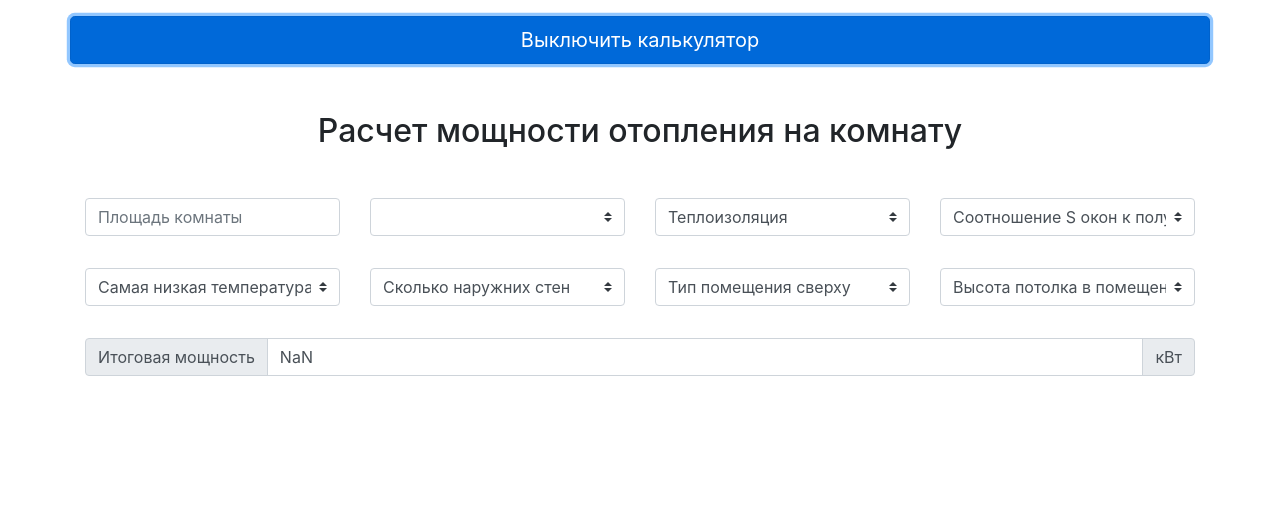
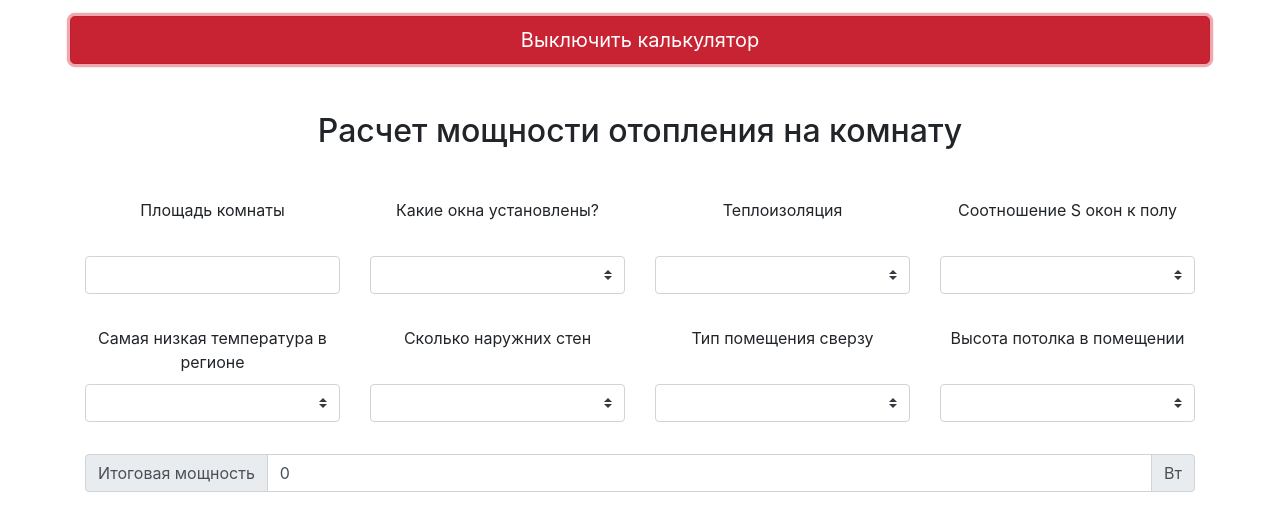
Before and after one commit to lit-nik-nik/calc-heating, a plain HTML site: page index.html in a window 1280 px wide. Both pictures are taken after a click on the button "Включить калькулятор". Drawn offline with nearby package versions, Linux system fonts and the light colour scheme.

Commit message:
add id, label and function cleraForm

```diff
--- a/css/style.css
+++ b/css/style.css
@@ -5,3 +5,7 @@
 .hide {
     display: none;
 }
+
+label {
+    min-height: 50px;
+}
--- a/index.html
+++ b/index.html
@@ -4,6 +4,7 @@
     <meta charset="UTF-8">
     <meta name="viewport" content="width=device-width, initial-scale=1.0">
     <title>Калькулятор отопления</title>
+    <link rel="shortcut icon" href="img/favicon.ico" type="image/x-icon" />
     <link rel="stylesheet" href="https://stackpath.bootstrapcdn.com/bootstrap/4.5.2/css/bootstrap.min.css" integrity="sha384-JcKb8q3iqJ61gNV9KGb8thSsNjpSL0n8PARn9HuZOnIxN0hoP+VmmDGMN5t9UJ0Z" crossorigin="anonymous">
     <link rel="stylesheet" href="css/style.css">
 </head>
@@ -11,7 +12,7 @@
     <div class="button">
         <div class='container'>
             <div class='row'>
-                <button type="button" class="btn btn-primary btn-lg btn-block mt-3">Включить калькулятор</button>
+                <button type="button" class="btn btn-success btn-lg btn-block mt-3">Включить калькулятор</button>
             </div>
         </div>
     </div>
@@ -19,30 +20,31 @@
     <div class="calculator hide">
         <div class="container">
             <h2 class="tittle text-center my-5">Расчет мощности отопления на комнату</h2>
-            <div class="row">
-                <div class="col">
-                    <input type="text" class="form-control area" placeholder="Площадь комнаты">
+            <div class="row text-center">
+                <div class="col-sm">
+                    <label for="area">Площадь комнаты</label>
+                    <input type="text" id="area" class="form-control" placeholder="">
                 </div>
 
-                <div class="col">
-                    <select class="custom-select window">
-                        <option selected>Какие окна установлены</option>
+                <div class="col-sm">
+                    <label for="window">Какие окна установлены?</label>
+                    <select class="custom-select" id="window">
                         <option value="1.27">Обычные окна</option>
                         <option value="1">Двойной стеклопакет</option>
                         <option value="0.85">Тройной стеклопакет</option>
                       </select>
                 </div>
-                <div class="col">
-                    <select class="custom-select thermal">
-                        <option selected>Теплоизоляция</option>
+                <div class="col-sm">
+                    <label for="thermal">Теплоизоляция</label>
+                    <select class="custom-select" id="thermal">
                         <option value="1.27">Низка</option>
                         <option value="1">Хорошая</option>
                         <option value="0.85">Высокая</option>
                       </select>
                 </div>
-                <div class="col">
-                    <select class="custom-select area-window">
-                        <option selected>Соотношение S окон к полу</option>
+                <div class="col-sm">
+                    <label for="area-window">Соотношение S окон к полу</label>
+                    <select class="custom-select" id="area-window">
                         <option value="1.2">50%</option>
                         <option value="1.1">40%</option>
                         <option value="1">30%</option>
@@ -53,9 +55,9 @@
 
                 <div class="w-100 my-3"></div>
 
-                <div class="col">
-                    <select class="custom-select temp">
-                        <option selected>Самая низкая температура в регионе</option>
+                <div class="col-sm">
+                    <label for="temp">Самая низкая температура в регионе</label>
+                    <select class="custom-select" id="temp">
                         <option value="1.5">-35</option>
                         <option value="1.3">-25</option>
                         <option value="1.1">-20</option>
@@ -63,26 +65,26 @@
                         <option value="0.7">-10</option>
                       </select>
                 </div>
-                <div class="col">
-                    <select class="custom-select wall">
-                        <option selected>Сколько наружних стен</option>
+                <div class="col-sm">
+                    <label for="wall">Сколько наружних стен</label>
+                    <select class="custom-select" id="wall">
                         <option value="0.8">Нет</option>
                         <option value="1.0">Одна</option>
                         <option value="1.2">Две</option>
                         <option value="1.4">Три</option>
                       </select>
                 </div>
-                <div class="col">
-                    <select class="custom-select top-room">
-                        <option selected>Тип помещения сверху</option>
+                <div class="col-sm">
+                    <label for="top-room">Тип помещения сверзу</label>
+                    <select class="custom-select" id="top-room">
                         <option value="1">Холодный чердак</option>
                         <option value="0.9">Отапливаемый чердак</option>
                         <option value="0.8">Жилое помещение</option>
                       </select>
                 </div>
-                <div class="col">
-                    <select class="custom-select height">
-                        <option selected>Высота потолка в помещении</option>
+                <div class="col-sm">
+                    <label for="heght">Высота потолка в помещении</label>
+                    <select class="custom-select" id="height">
                         <option value="1">2,5 метра</option>
                         <option value="1.05">3,0 метра</option>
                         <option value="1.1">3,5 метра</option>
@@ -98,9 +100,9 @@
                         <div class="input-group-prepend">
                           <span class="input-group-text">Итоговая мощность</span>
                         </div>
-                        <input type="text" class="form-control sum" aria-label="Итоговая мощность">
+                        <input type="text" class="form-control" id="sum" aria-label="Итоговая мощность">
                         <div class="input-group-append">
-                          <span class="input-group-text">кВт</span>
+                          <span class="input-group-text">Вт</span>
                         </div>
                       </div>
                 </div>
--- a/js/script.js
+++ b/js/script.js
@@ -1,8 +1,6 @@
 'use strict';
 
 $(document).ready( function(){
-
-    $('.window').val('');
 
     let sum,
         area,
@@ -16,8 +14,10 @@ $(document).ready( function(){
 
     $('button').on('click', () => {
         $('.calculator').toggleClass("hide show");
+        $('button').toggleClass('btn-danger btn-success');
         if ($('button').text() == 'Включить калькулятор') {
             $('button').text('Выключить калькулятор');
+            clearForm();
         } else {
             $('button').text('Включить калькулятор');
         }
@@ -25,57 +25,62 @@ $(document).ready( function(){
     });
 
     summa();
+    clearForm();
 
-    $('.area').on('input', () => {
-        area = +$('.area').val();
-        console.log(`area = ${area}`);
+    $('#area').on('input', () => {
+        area = +$('#area').val();
         summa();
     });
 
-    $('.window').on('change', () => {
-        window = +$('.window').val();
-        console.log(`window = ${window}`);
+    $('#window').on('change', () => {
+        window = +$('#window').val();
         summa();
     });
 
-    $('.thermal').on('change', () => {
-        thermal = +$('.thermal').val();
-        console.log(`thermal = ${thermal}`);
+    $('#thermal').on('change', () => {
+        thermal = +$('#thermal').val();
         summa();
     });
 
-    $('.area-window').on('change', () => {
-        areaWindow = +$('.area-window').val();
-        console.log(`areaWindow = ${areaWindow}`);
+    $('#area-window').on('change', () => {
+        areaWindow = +$('#area-window').val();
         summa();
     });
 
-    $('.temp').on('change', () => {
-        temp = +$('.temp').val();
-        console.log(`temp = ${temp}`);
+    $('#temp').on('change', () => {
+        temp = +$('#temp').val();
         summa();
     });
 
-    $('.wall').on('change', () => {
-        wall = +$('.wall').val();
-        console.log(`wall = ${wall}`);
+    $('#wall').on('change', () => {
+        wall = +$('#wall').val();
         summa();
     });
 
-    $('.top-room').on('change', () => {
-        topRoom = +$('.top-room').val();
-        console.log(`topRoom = ${topRoom}`);
+    $('#top-room').on('change', () => {
+        topRoom = +$('#top-room').val();
         summa();
     });
 
-    $('.height').on('change', () => {
-        height = +$('.height').val();
-        console.log(`height = ${height}`);
+    $('#height').on('change', () => {
+        height = +$('#height').val();
         summa();
     });
 
     function summa() {
         sum = Math.round(100 * area * window * thermal * areaWindow * temp * wall * topRoom * height);
-        $('.sum').val(sum);
+        $('#sum').val(sum);
+    }
+
+    function clearForm() {
+        $('#area').val('');
+        $('#window').val('');
+        $('#thermal').val('');
+        $('#area-window').val('');
+        $('#temp').val('');
+        $('#wall').val('');
+        $('#top-room').val('');
+        $('#height').val('');
+        $('#sum').val(0);
     }
 });
```
Also changed, not shown: img/favicon.ico (added).
